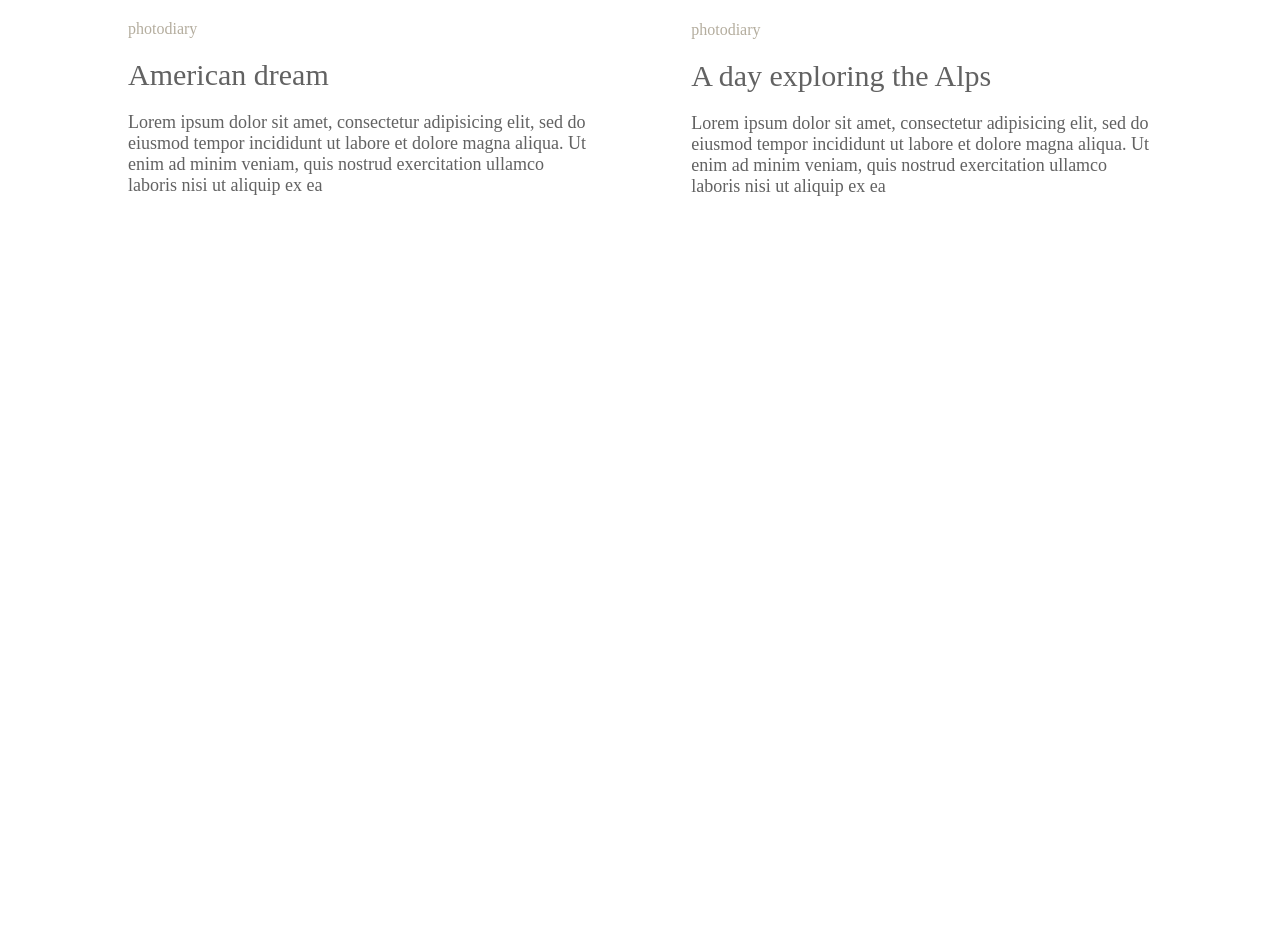
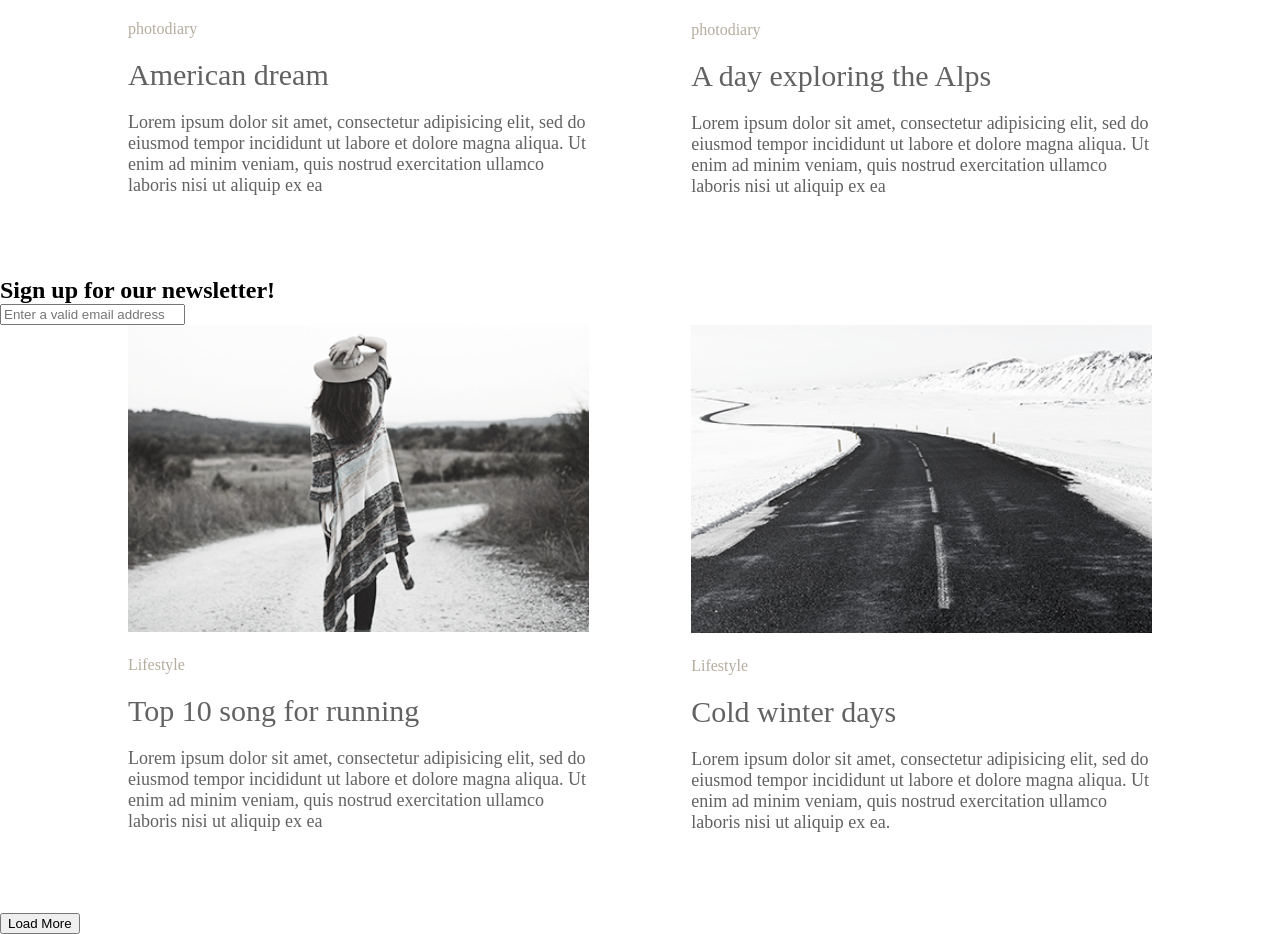
Before and after one commit to Mamunur-Raashid/Html-Css-Project, a plain HTML site: page index.html in a window 1280 px wide. Shown: the part 2055-2989 px from the top of the page. Before the commit the page ends 2332 px from the top, so only its background shows below. Drawn offline with Linux system fonts and the light colour scheme.

Commit message:
Lifestyle1 SignUp Lifestyle2 Button Section addes.html

```diff
--- a/index.html
+++ b/index.html
@@ -88,6 +88,42 @@
 
         <!-- Lifestyle part ends here -->
 
+        <!-- Sign up part starts here -->
+
+        <section class="SignUp">
+            <div class="signup_contents">
+                <h1>Sign up for our newsletter!</h1>
+                <input type="email" placeholder="Enter a valid email address">
+            </div>
+        </section>
+
+        <!-- Sign up part ends here -->
+
+        <!-- Lifestyle2 part starts here -->
+        <section class="Lifestyle">
+            <div class="item1">
+
+                <img src="Images/Lifestyle3.png" alt="">
+                <a href="">Lifestyle</a>
+                <h1>Top 10 song for running </h1>
+                <p>Lorem ipsum dolor sit amet, consectetur adipisicing elit, sed do eiusmod tempor incididunt ut labore et dolore magna aliqua. Ut enim ad minim veniam, quis nostrud exercitation ullamco laboris nisi ut aliquip ex ea </p>
+            </div>
+
+            <div class="item1">
+
+                <img src="Images/Lifestyle4.png" alt="">
+                <a href="">Lifestyle</a>
+                <h1>Cold winter days </h1>
+                <p>Lorem ipsum dolor sit amet, consectetur adipisicing elit, sed do eiusmod tempor incididunt ut labore et dolore magna aliqua. Ut enim ad minim veniam, quis nostrud exercitation ullamco laboris nisi ut aliquip ex ea. </p>
+            </div>
+        </section>
+
+        <!-- Lifestyle2 part endss here -->
+
+        <section class="button">
+            <button>Load More</button>
+        </section>
+
 
 </body>
 </html>
```
